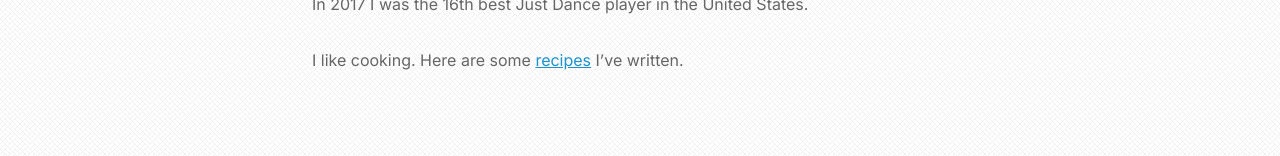
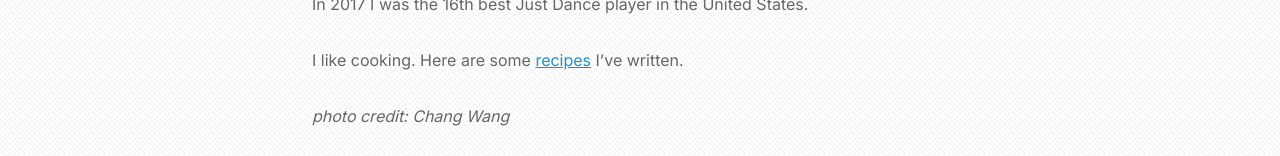
Before and after one commit to theycallmezeal/theycallmezeal.github.io, a Jekyll site: the page built from about.md, in a window 1280 px wide. Shown: the part 1386-1542 px from the top of the page. Built offline with Jekyll 4.4.1, drawn with Linux system fonts in a browser that asks for light colours.

Commit message:
Update about.md

```diff
--- a/about.md
+++ b/about.md
@@ -30,3 +30,5 @@ I make animations and films. Some favorites from my work:
 In 2017 I was the 16th best Just Dance player in the United States.
 
 I like cooking. Here are some [recipes](https://www.cinc.kitchen/users/Adam) I've written.
+
+_photo credit: Chang Wang_
```
